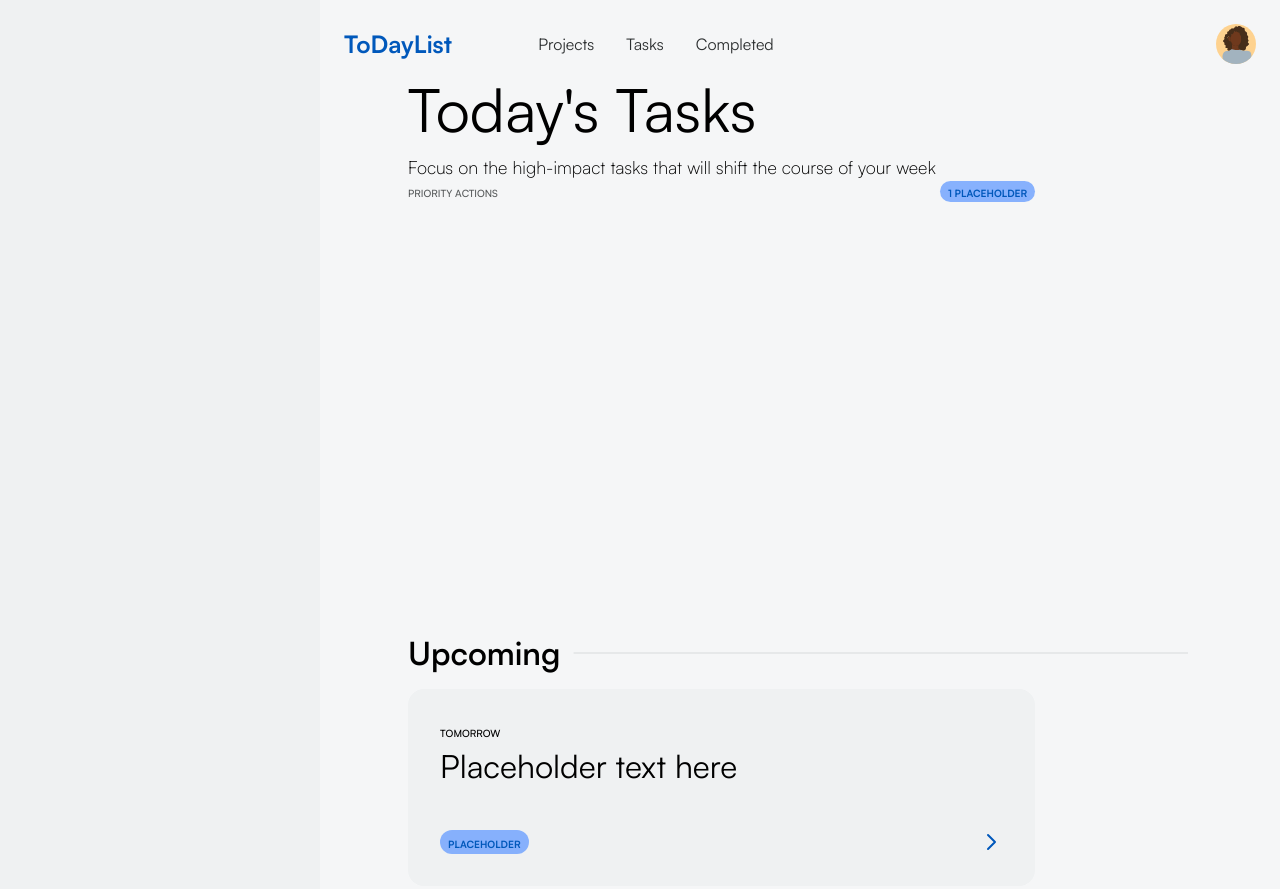
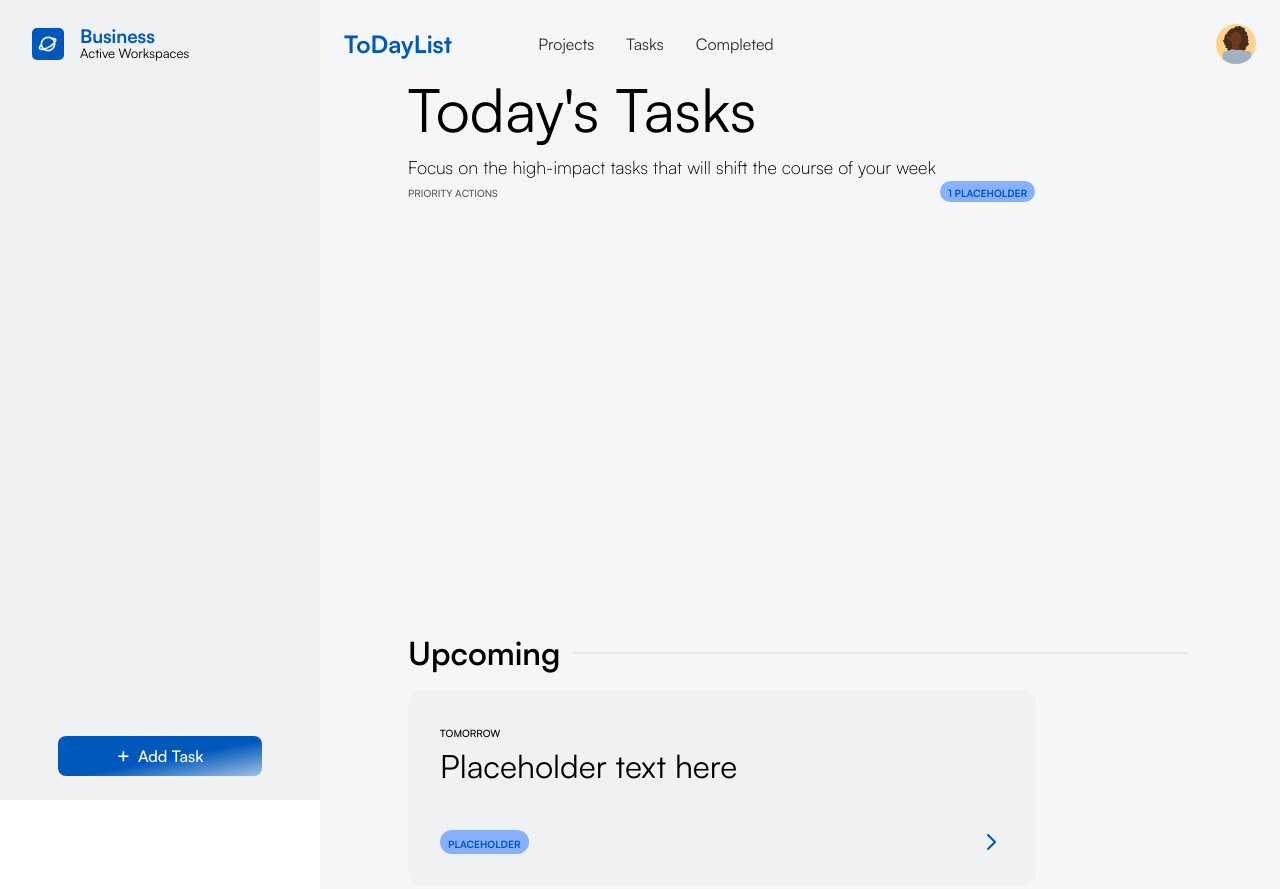
Before and after one commit to NikeEmOlo/todo-app, a website built with webpack: page src/index.html in a window 1280 px wide. Shown: the top 889 px of the page. Built offline with nearby package versions, Linux system fonts and the light colour scheme.

Commit message:
Add sidebar button

```diff
--- a/src/index.css
+++ b/src/index.css
@@ -131,13 +131,13 @@ a {
 .sidebar, .main {
     display: flex;
     flex-direction: column;
-    height: 100%;
     overflow: hidden;
 }
 
 .sidebar {
     background-color: var(--sidebar-color);
-    padding: 1.5rem;
+    padding: 1.5rem 2rem;
+        max-height: 100vh;
 }
 
 .main {
@@ -217,3 +217,59 @@ a {
         font-weight: 300;
     }
 }
+/* ------SIDEBAR SPECIFIC */
+#sb-header {
+    display: flex;
+    align-items: center;
+}
+.icon-filled.org-icon {
+    background-color: var(--main-accent-blue);
+    border-radius: 5px;
+}
+
+.sb-hd-txt-wrap {
+    display: flex;
+    flex-direction: column;
+    gap: 0.25rem;
+    padding: 0;
+    margin-left: 1rem;
+
+    h3 {
+        color: var(--main-accent-blue);
+        padding: 0;
+        line-height: 0.9;
+    }
+
+    p {
+        padding: 0;
+        line-height: 0.9;
+        font-size: 0.825rem;
+    }
+}
+
+#sb-content {
+    align-items: center;
+    justify-content: flex-end;
+    padding: 0;
+    margin-top: 2rem;
+
+    .sb-button {
+        display: flex;
+        align-items: center;
+        justify-content: center;
+        gap: .5rem;
+        min-height: 2.5rem;
+        width: clamp(150px, 80%, 250px);
+        border: none;
+        border-radius: 0.5rem;
+        background: linear-gradient(169deg,rgba(0, 88, 187, 1) 55%, rgba(0, 88, 187, 1) 53%, rgba(159, 192, 229, 1) 100%, rgba(255, 255, 255, 1) 100%);
+        color: var(--bright-white);
+        font-size: 1rem;
+        font-weight: 500;
+    }
+
+    .sb-button::before {
+        content: "+";
+        font-size: 1.25rem;
+    }
+}
--- a/src/index.html
+++ b/src/index.html
@@ -8,8 +8,16 @@
 <body>
     <div class="page-grid"> <!--Grid, sidebar, and header remain static-->
         <div class="sidebar">
-            <div class="header"></div>
-            <div class="content" id="sidebar-content"></div>
+            <div class="header" id="sb-header">
+                <div class="icon-filled org-icon"><img src="./assets/images/planet_icon_grey.svg" alt="A planet icon" class="logo-icon"></div>
+                <div class="sb-hd-txt-wrap">
+                    <h3 id="sb-title">Business</h3>
+                    <p class="sb-subtitle">Active Workspaces</p>
+                </div>
+            </div>
+            <div class="tab" id="sb-content">
+                <button class="sb-button">Add Task</button>
+            </div>
         </div>
         <div class="main">
             <div class="header" id="main-head">
```
Also changed, not shown: src/assets/images/planet_icon_grey.svg (added).
